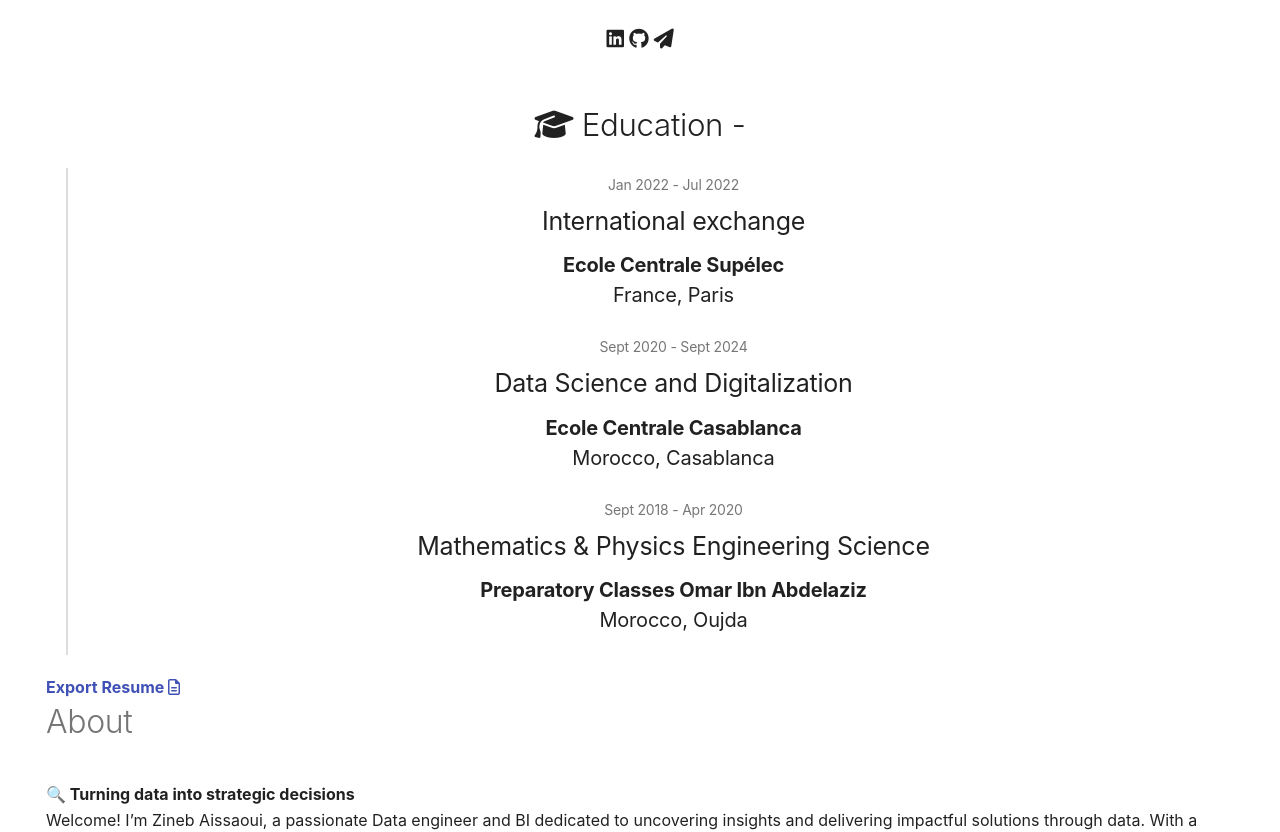
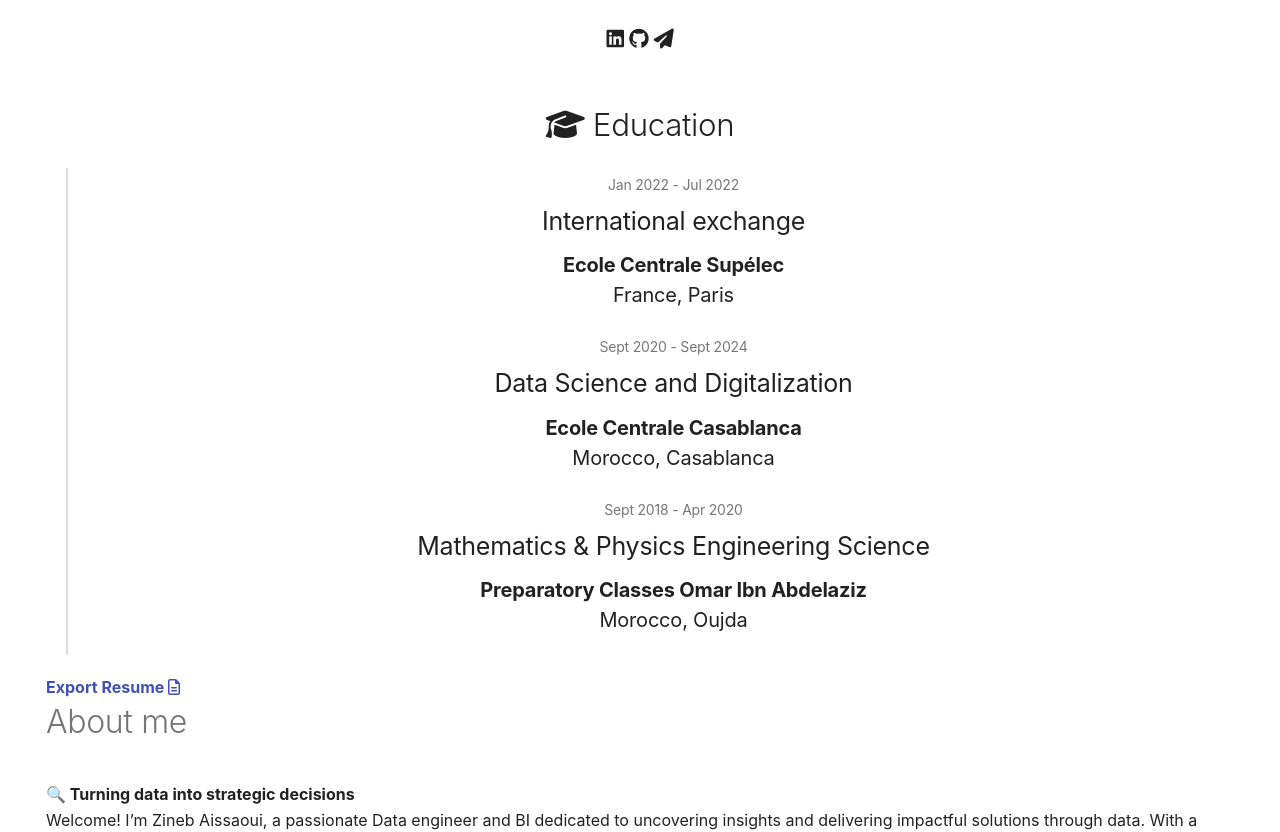
Before and after one commit to ZinebAissaoui/ZinebAissaoui, an MkDocs documentation site: the page built from web/index.md, in a window 1280 px wide and 1400 px high, scrolled down 468 px. Shown: the part 154-986 px from the top of the window. Built offline with MkDocs 1.6.1 and Material for MkDocs 9.7.7, drawn with Linux system fonts in a browser that asks for light colours; nearby versions of some CDN libraries; comment, search, counter and statistics services are not loaded; some of the changed text lies outside the part shown.

Commit message:
Update index and about.css

```diff
--- a/web/index.md
+++ b/web/index.md
@@ -23,9 +23,9 @@
        <a href="mailto:<z.aissaouipro@gmail.com>" class="email" style=" color: inherit;" title="Email - z.aissaouipro@gmail.com"><i class="fas fa-paper-plane"></i></a>
       </div>
       <div class="Education">
-      <h2><i class="fas fa-graduation-cap"></i> Education -</h2>
+      <h2><i class="fas fa-graduation-cap"></i> Education</h2>
 
-      <ul style="list-style: none; padding-left: 20px; position: relative; margin-left: 20px; border-left: 2px solid #ddd;">
+      <ul style="list-style: none; padding-left: 20px; position: relative; margin-left: 20px;border-left: 2px solid #ddd;">
         <li style="margin-bottom: 20px;">
           <div style="position: relative;">
             <span style="font-size: 14px; color: #777;">Jan 2022 - Jul 2022</span>
@@ -50,7 +50,7 @@
       </ul>
     </div>
       <!-- <div class="Education">
-           <h2><i class="fas fa-graduation-cap"></i> Education -</h2>
+           <h2><i class="fas fa-graduation-cap"></i> Education</h2>
       <p>
       <strong> International exchange<span class="date" style=" color: inherit;">Jan 2022 - Jul 2022</span><br><a>Ecole Centrale Supèlec</a></strong> France, Paris
       </p>
@@ -65,7 +65,7 @@
   <div class="stuff__container">
     <div class="stuff__content">
      <span class="resume" style=" color: inherit;"><a href=https://drive.google.com/file/d/1pTo9Pr6nZBqefg1Wp6RtsfyEmKUSnK57/view?usp=drive_link><strong>Export Resume </strong><i class="far fa-file-alt"></i>
-     </a></span><h1>About</h1>
+     </a></span><h1>About me</h1>
       <div class="underline"></div>
       <p><strong>🔍 Turning data into strategic decisions</strong> <br>
       Welcome! I’m Zineb Aissaoui, a passionate Data engineer and BI dedicated to uncovering insights and delivering impactful solutions through data. With a strong engineering background in Data science and digitalization at (École Centrale Casablanca and Supelèc) with expertise in project management, I merge advanced technical expertise with strategic thinking to solve complex business challenges.<br>
@@ -89,7 +89,7 @@
       <strong>🌱 What drives me:</strong> Innovation, continuous learning, and creating meaningful impact through data.
       <br>
 
-     <h2><i class="fas fa-briefcase"></i> Experience -</h2>
+     <h2><i class="fas fa-briefcase"></i> Experience</h2>
      <p><strong style="font-size: 1.5em;">BI & Data Engineer </strong><strong style="font-size: 1.2em;"><span class="date" style=" color: inherit;">Mar 2024- Sep 2024</span><br><a>Wapsi ESN</a></strong> - Internship</p>
       <p>
       <ul>
@@ -136,7 +136,7 @@
 
 
       <br>
-    <h2><i class="fas fa-briefcase"></i> Academic Project -</h2>
+    <h2><i class="fas fa-briefcase"></i> Academic Project </h2>
     <p><strong style="font-size: 1.5em;">RAG for Access to Scientific Articles </strong><strong style="font-size: 1.2em;"><span class="date" style=" color: inherit;">Feb 2024 - Mar 2024</span><br><a>Ecole Centrale Casablanca & AxIA</strong></a>
       <ul>
         <li><b>Objective:</b> Facilitate LLMs' access to scientific articles for advanced interaction.
@@ -172,8 +172,6 @@
         <li>Containerizing your data engineering environment with Docker.
         </li>
       <b>Technologies:</b>  Apache Airflow, Python, Apache Kafka, Apache Zookeeper, Apache Spark, and Cassandra<br>
-
-
       <center class="instafeed">
         <span class="instalight">
           <div data-mc-src="a08a2c3e-3751-4445-9e3c-96c46c439863#null"></div>
```
Also changed, not shown: 1 other file.
